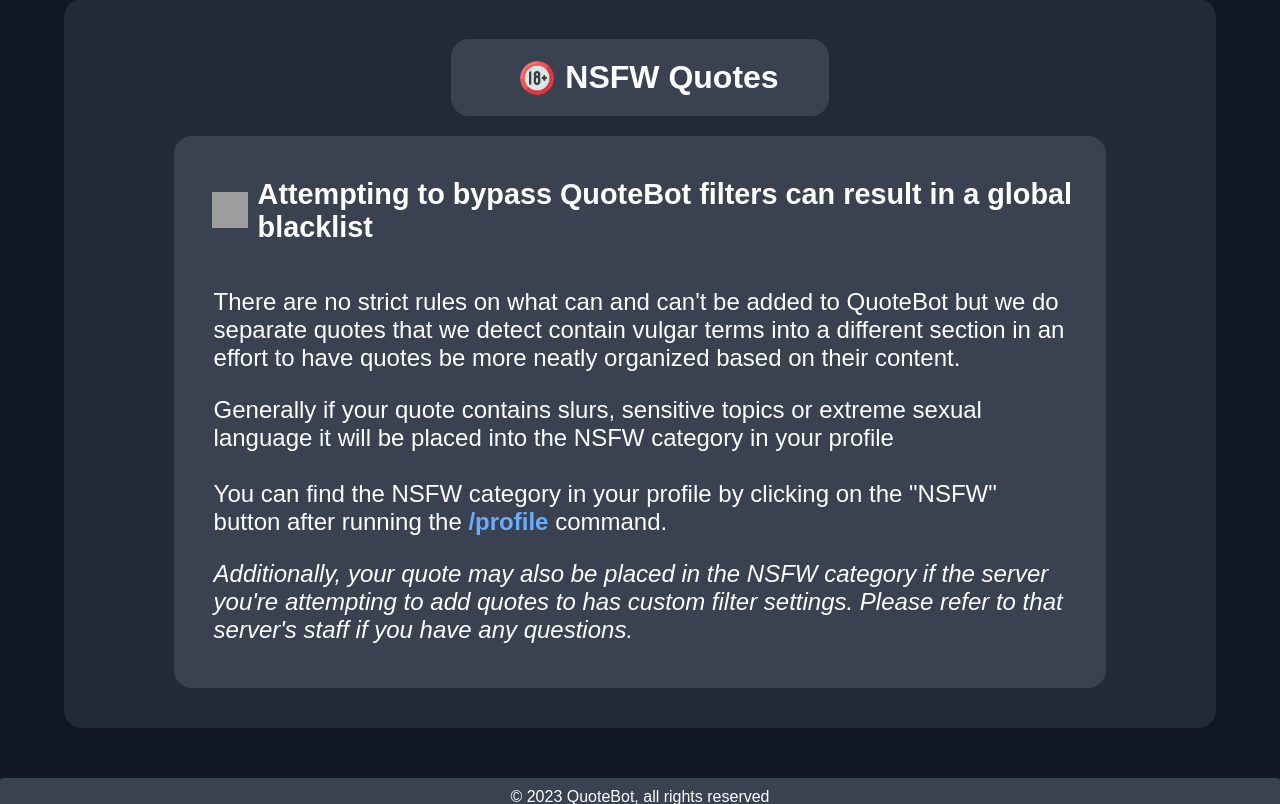
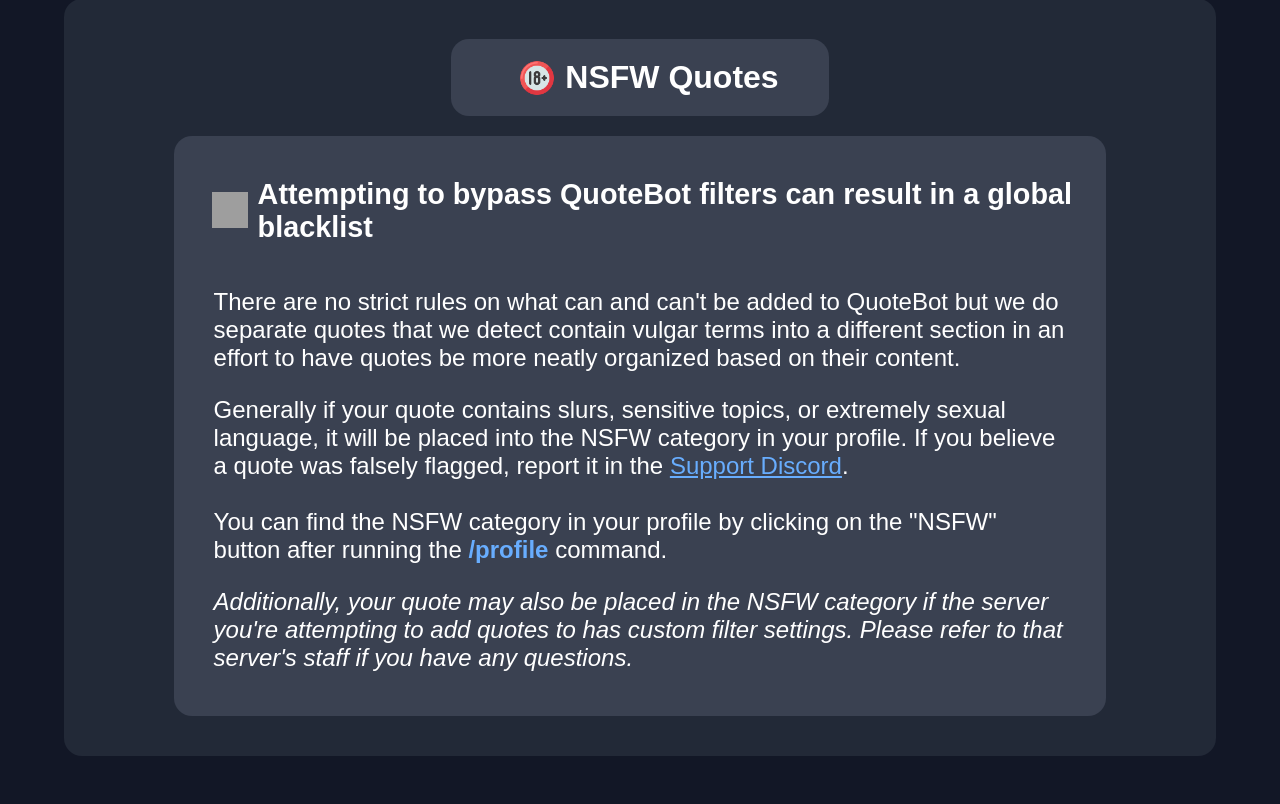
Before and after one commit to VexiDev/QuoteBot-Web, a Flask app: page /faq/nsfw in a window 1280 px wide. Shown: the part 156-960 px from the top of the page. Run offline with Flask 3, Linux system fonts and the light colour scheme; grey boxes are pictures that could not be loaded.

Commit message:
added more info

```diff
--- a/templates/faq_items/faq_nsfw.html
+++ b/templates/faq_items/faq_nsfw.html
@@ -28,8 +28,9 @@ FAQ NSFW - QuoteBot
           There are no strict rules on what can and can't be added to QuoteBot but we do separate quotes that we detect contain vulgar terms into a different section in an effort to have quotes be more neatly organized based on their content.
         </p>
         <p style="font-size: 1.5em; font-weight: 5; text-align: left; padding: 0 20px;">
-          Generally if your quote contains slurs, sensitive topics or extreme sexual language it will be placed into the NSFW category in your profile<br><br>You can find the NSFW category in your profile by clicking on the "NSFW" button after running the <span style="font-weight: bold; color: #68ADFE;">/profile</span> command.
-          </p>
+          Generally if your quote contains slurs, sensitive topics, or extremely sexual language, it will be placed into the NSFW category in your profile. If you believe a quote was falsely flagged, report it in the <a href="https://discord.gg/invite/bf4tWcNFJW" target="_blank" style="color: #68ADFE; text-decoration: underline;">Support Discord</a>.<br><br>You can find the NSFW category in your profile by clicking on the "NSFW" button after running the <span style="font-weight: bold; color: #68ADFE;">/profile</span> command.
+        </p>
+
           <p style="font-size: 1.5em; text-align: left; padding: 0 20px; font-style: italic; margin-top: 0;">
           Additionally, your quote may also be placed in the NSFW category if the server you're attempting to add quotes to has custom filter settings. Please refer to that server's staff if you have any questions.
       </p>
```
